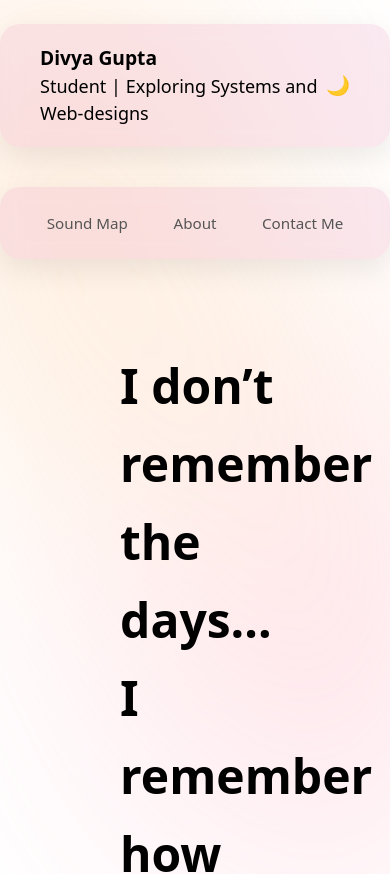
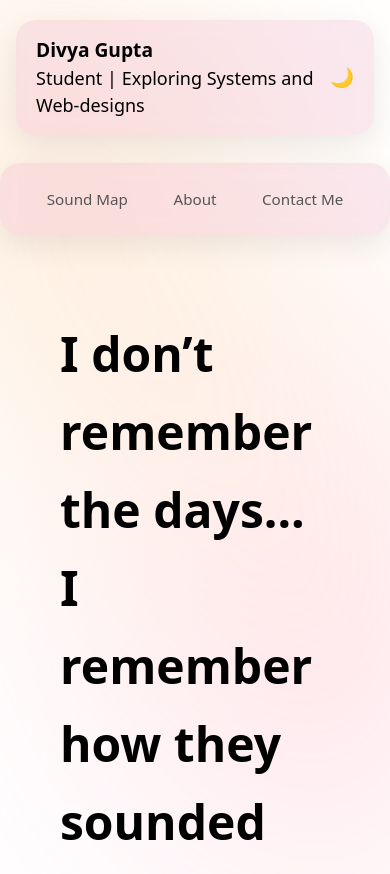
Before and after one commit to Divya1457/WebWiz-induction-divya, a plain HTML site: page index.html in a window 390 px wide. Shown: the top 874 px of the page. Drawn offline with nearby package versions, Linux system fonts and the light colour scheme.

Commit message:
Updated UI / fixed bugs

```diff
--- a/style.css
+++ b/style.css
@@ -336,7 +336,7 @@ body::before {
     transform: translate(-5%, -8%);
   }
 }
-/* ===== MOBILE FIXES ===== */
+/* ===== SMALL SCREEN ===== */
 @media (max-width: 768px) {
 
   .layout {
@@ -362,3 +362,21 @@ body::before {
     margin-bottom: 0;
   }
 }
+@media (max-width: 768px) {
+
+  .main-content {
+    padding: 1rem 1.25rem;
+    margin-left: 0;
+  }
+
+  .about-section,
+  .contact-section {
+    padding: 2rem 1.5rem;
+    margin: 2rem 1rem;
+  }
+
+  .site-header {
+    padding: 16px 20px;
+    margin: 1rem;
+  }
+}
```
